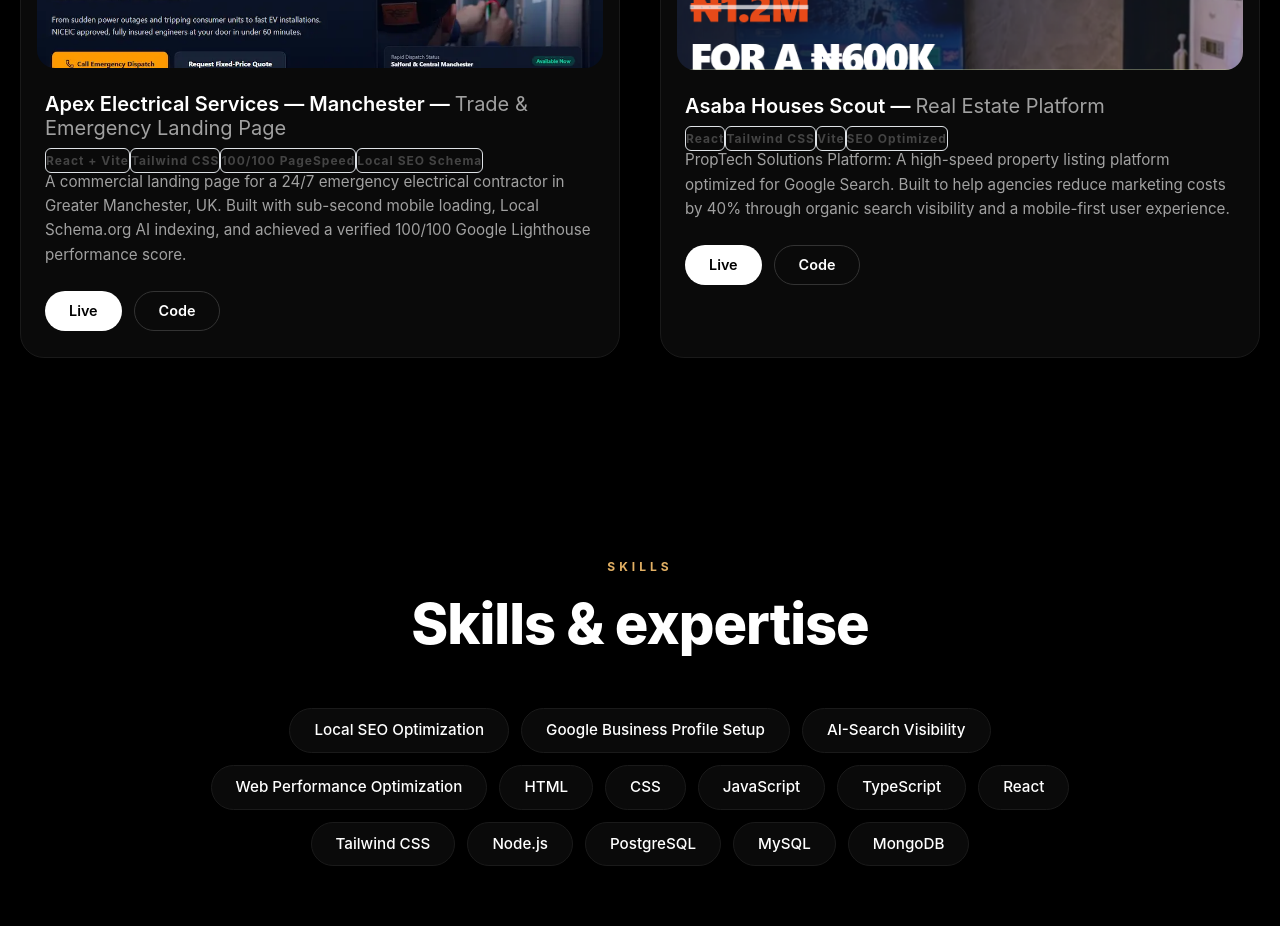
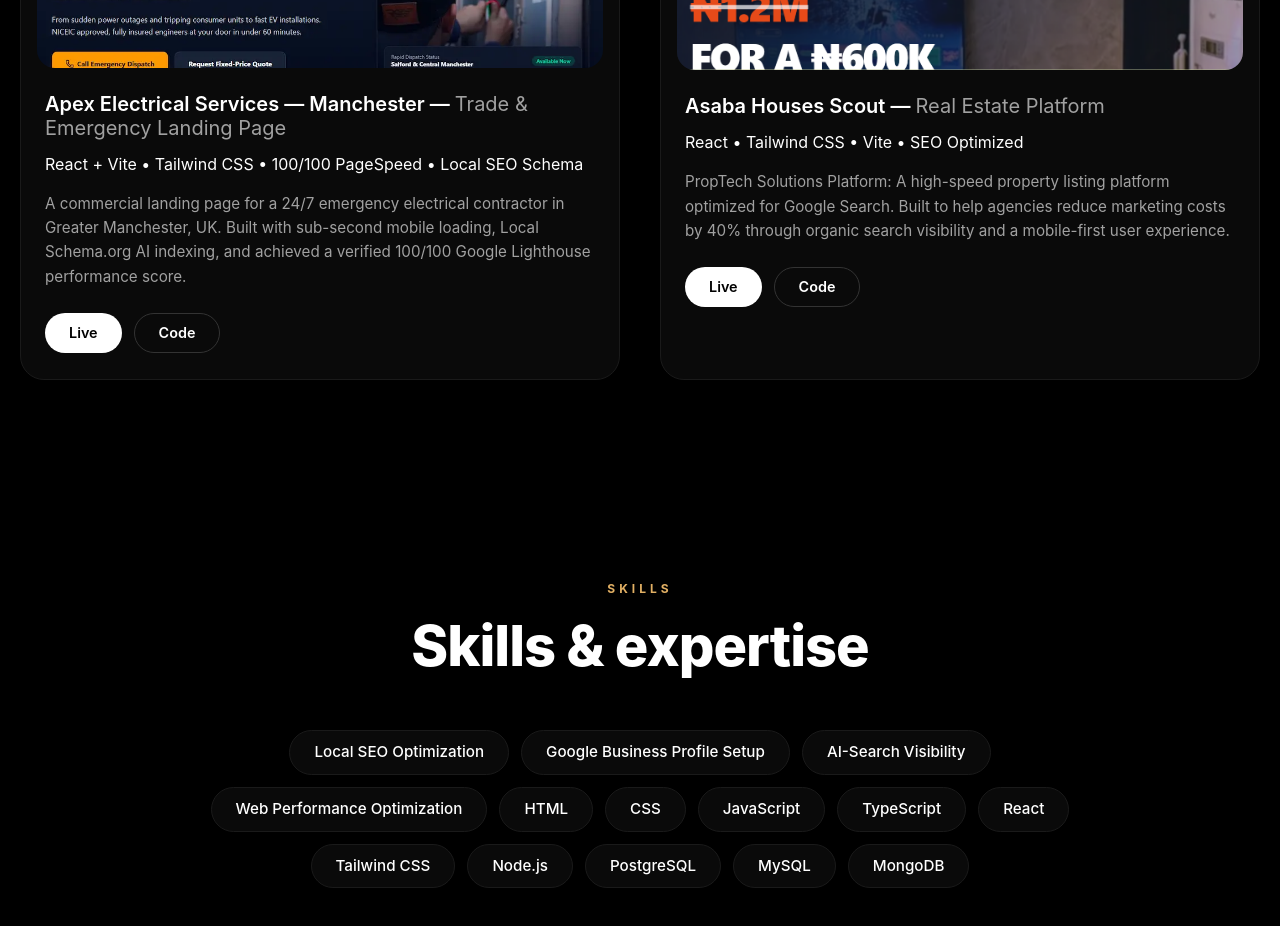
Before and after one commit to vectorvic11/My-portfolio, a React (Vite) app in the folder my-portfolio/: page / in a window 1280 px wide. Shown: the part 1360-2286 px from the top of the page. Built offline with nearby package versions, Linux system fonts and the light colour scheme.

Commit message:
style: clean bullet dot separators for project tech stack

```diff
--- a/my-portfolio/src/components/Projects.jsx
+++ b/my-portfolio/src/components/Projects.jsx
@@ -53,23 +53,10 @@
                   <h3>{project.name} — <span>{project.type}</span></h3>
                 </div>
 
-                {/* Clean, Individual Tech Badges */}
-                <div className="tech-stack flex flex-wrap gap-2 my-2.5">
-                  {Array.isArray(project.tech) ? (
-                    project.tech.map((item, idx) => (
-                      <span
-                        key={idx}
-                        className="inline-block text-xs px-2.5 py-1 rounded bg-slate-800/80 text-amber-400 border border-slate-700 font-medium"
-                      >
-                        {item}
-                      </span>
-                    ))
-                  ) : (
-                    <span className="inline-block text-xs px-2.5 py-1 rounded bg-slate-800/80 text-amber-400 border border-slate-700 font-medium">
-                      {project.tech}
-                    </span>
-                  )}
-                </div>
+                {/* Clean, Bullet-Separated Tech Stack */}
+                <p className="text-xs font-semibold text-amber-400 tracking-wider uppercase my-2.5">
+                  {Array.isArray(project.tech) ? project.tech.join("  •  ") : project.tech}
+                </p>
 
                 <p className="project-description">{project.description}</p>
 
```
